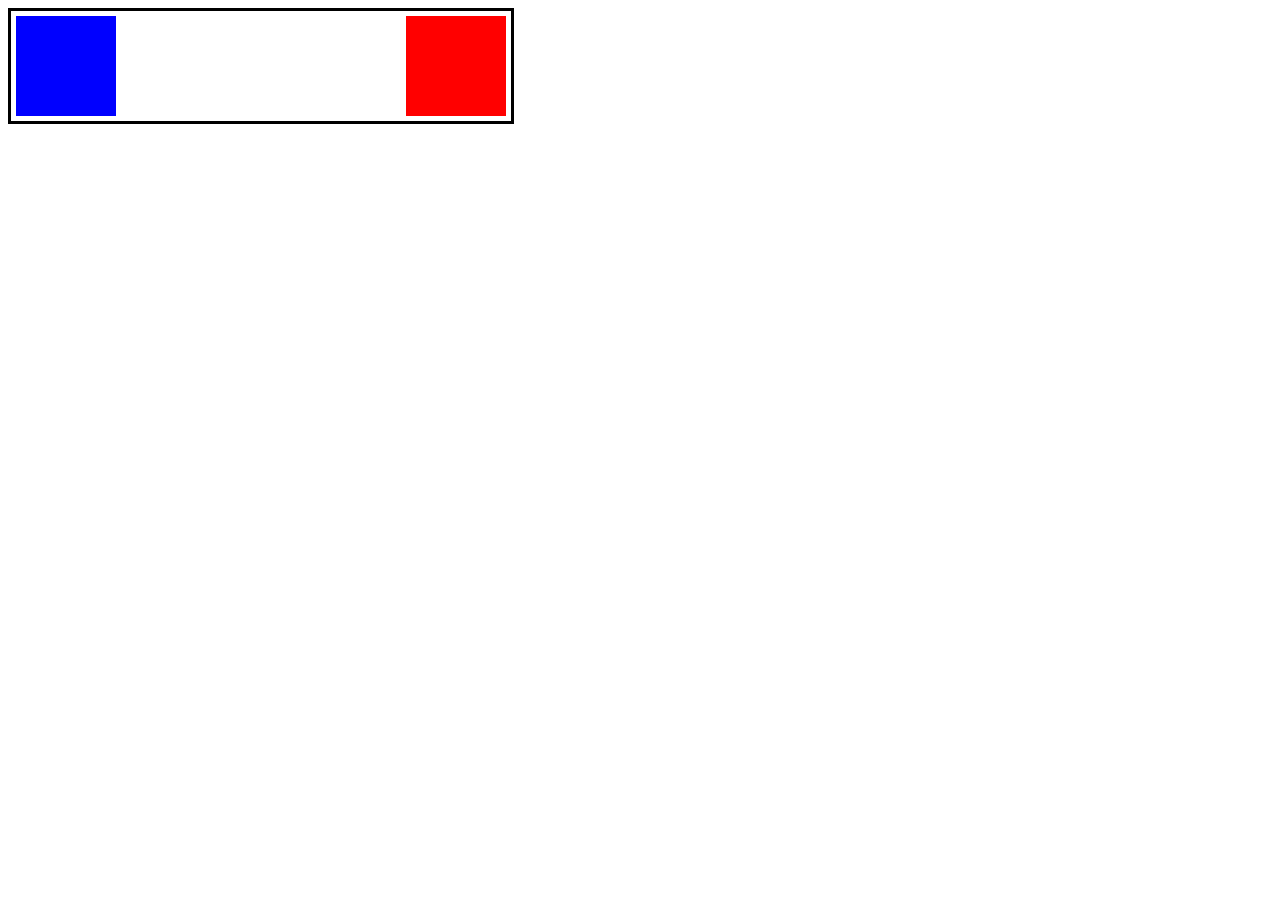
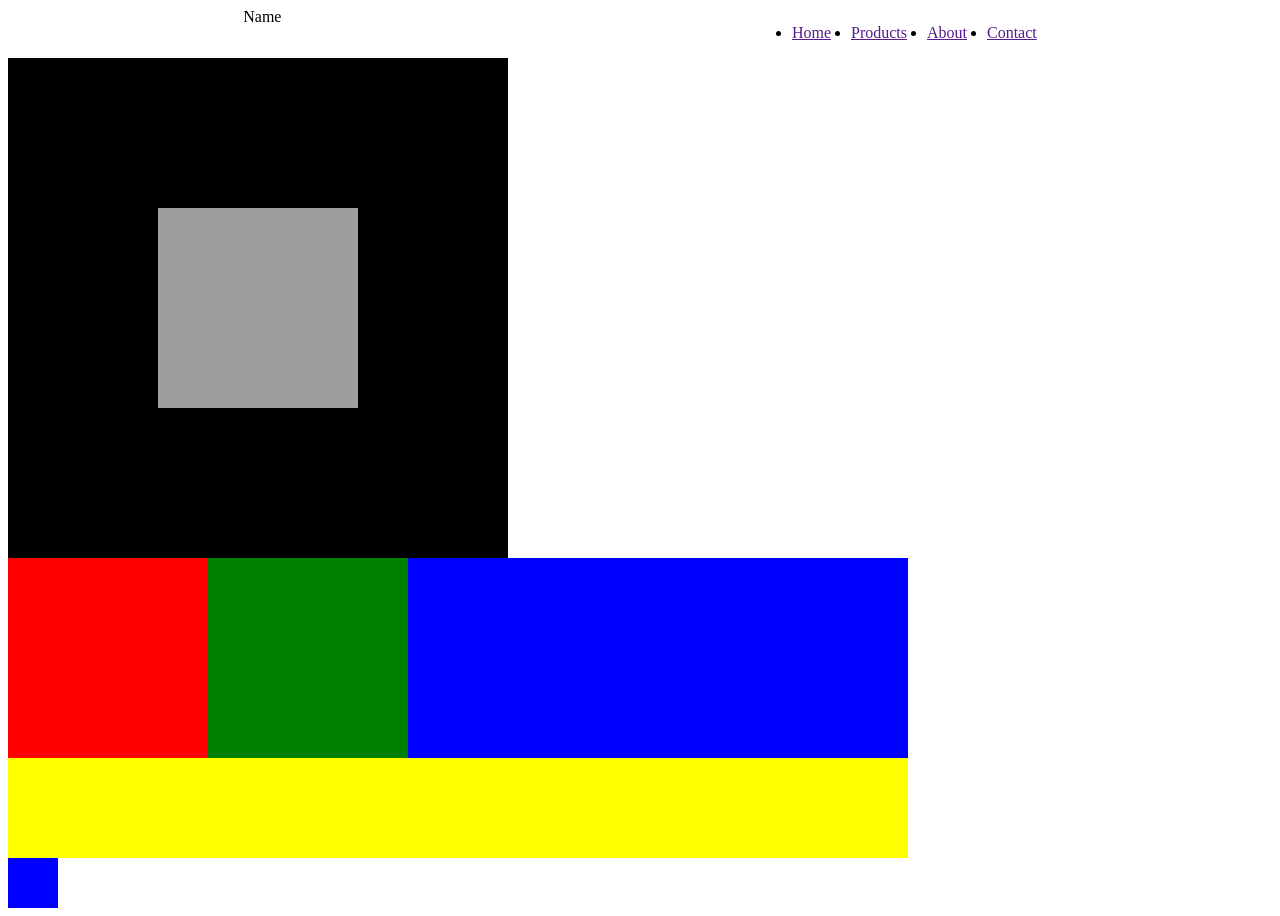
Before and after one commit to itskrishn25/MERN_STACK, a plain HTML site: page css/Level6/practice.html in a window 1280 px wide. Before the commit the page ends 800 px from the top, so only its background shows below. Drawn offline with Linux system fonts and the light colour scheme; grey boxes are pictures that could not be loaded.

Commit message:
2Dec2025

```diff
--- a/css/Level6/practice.html
+++ b/css/Level6/practice.html
@@ -5,30 +5,89 @@
     <meta name="viewport" content="width=device-width, initial-scale=1.0">
     <title>Document</title>
     <style>
-        .container{
+        .navbar{
+            display: flex;
+            justify-content: space-around;
+        }
+        .items{
+            display: flex;
+            gap: 20px;
+        }
+        .imagecontainer{
+            height: 500px;
             width: 500px;
-            height: 110px;
-            border: 3px solid black;
+            background-color: black;
+            display: flex;
+            justify-content: center;
+            align-items: center;
         }
+
+        .boxer{
+            width: 900px;
+            height: 300px;
+            background-color: yellow;
+            display: flex;
+        }
+
         .box{
-            width: 100px;
-            height: 100px;
-            margin: 5px;
+            height: 200px;
+            width: 200px;
         }
         .box1{
             background-color: red;
-            float: right;
         }
         .box2{
+            background-color: green;
+        }
+        .box3{
             background-color: blue;
-            float: left;
+            flex-grow: 1;
+            flex-shrink: 4;
+        }
+
+        .four{
+            width: 50px;
+            height: 50px;
+            background-color: green;
+        }
+        @media screen and (max-width: 300px){
+            .four{
+                background-color: green;
+            }
+        }
+        @media screen and (min-width: 300px) and (max-width: 400px){
+            .four{
+                background-color: red;
+            }
+        }
+        @media screen and (min-width: 400px){
+            .four{
+                background-color: blue;
+            }
         }
     </style>
 </head>
 <body>
-    <div class="container">
+    <nav class="navbar">
+        Name
+        <ul class="items">
+            <li><a href="">Home</a></li>
+            <li><a href="">Products</a></li>
+            <li><a href="">About</a></li>
+            <li><a href="">Contact</a></li>
+        </ul>
+    </nav>
+
+    <div class="imagecontainer">
+        <img height="200px" width="200px" src="https://images.unsplash.com/photo-1438761681033-6461ffad8d80?fm=jpg&q=60&w=3000&ixlib=rb-4.1.0&ixid=M3wxMjA3fDB8MHxzZWFyY2h8Mnx8cGVyc29ufGVufDB8fDB8fHww" alt="">
+    </div>
+
+    <div class="boxer">
         <div class="box box1"></div>
         <div class="box box2"></div>
+        <div class="box box3"></div>
     </div>
+
+    <div class="four"></div>
 </body>
 </html>
```
Also changed, not shown: 1 other file.
